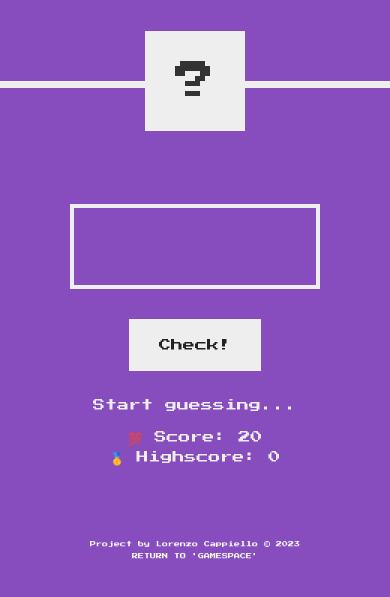
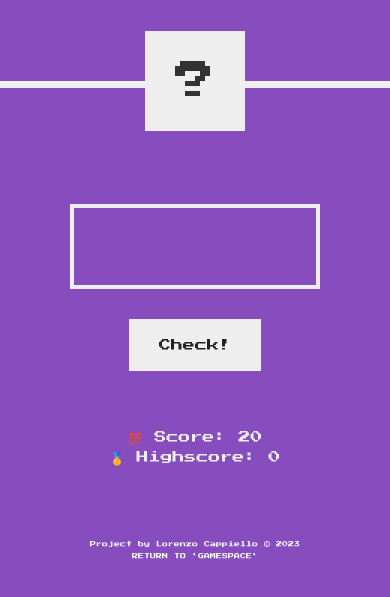
Before and after one commit to lorenzocappiello/guess-my-number, a plain HTML site: page index.html in a window 390 px wide. Shown: the part 207-804 px from the top of the page. Drawn offline with Linux system fonts and the light colour scheme.

Commit message:
Update style.css

```diff
--- a/style.css
+++ b/style.css
@@ -214,7 +214,7 @@ h1 {
 
 @media screen and (max-width: 428px) {
   .message {
-      margin-bottom: -6px;
+      visibility: hidden;
   }
 }
 
```
